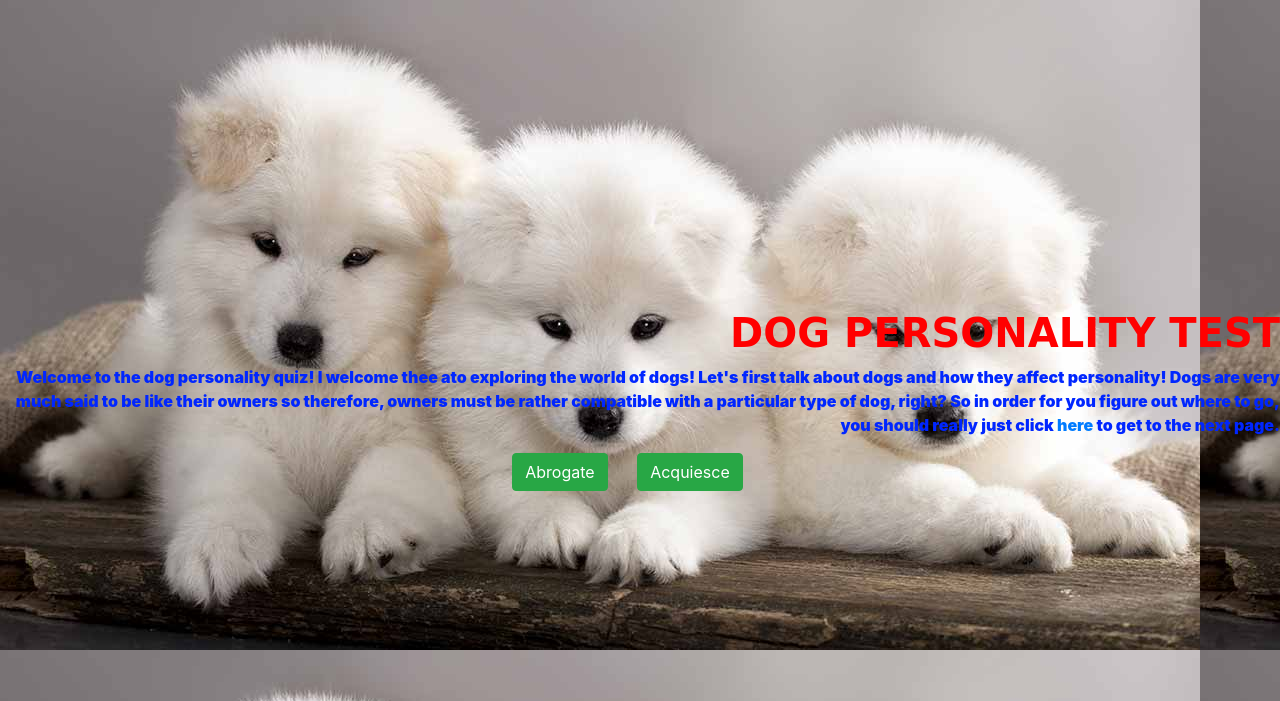
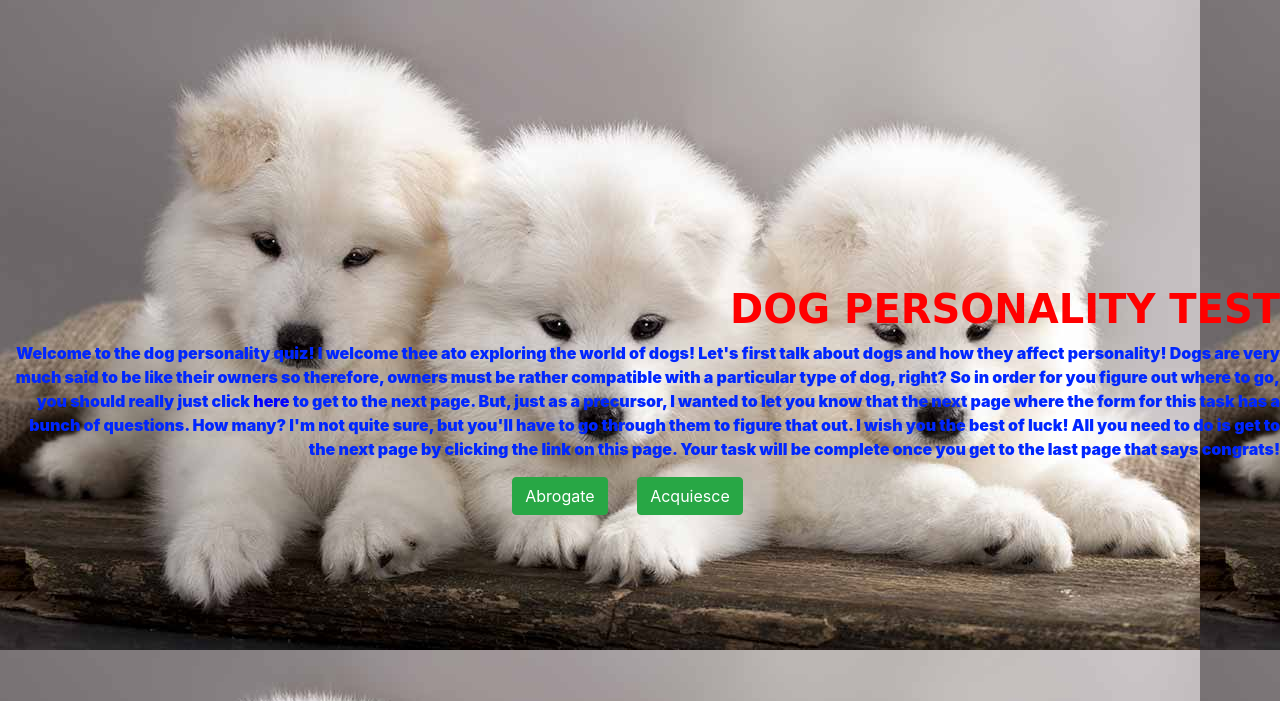
Before and after one commit to jliao13/CS4501-anit-ux-webapp, a Django app: page / in a window 1280 px wide. Shown: the top 701 px of the page. Run offline with Django 3.2, Linux system fonts and the light colour scheme; some libraries are stand-ins or nearby versions.

Commit message:
fix instructions page

```diff
--- a/project/templates/index.html
+++ b/project/templates/index.html
@@ -35,8 +35,11 @@
                     Welcome to the dog personality quiz! I welcome thee ato exploring the world of dogs!
                     Let's first talk about dogs and how they affect personality! Dogs are very much said to
                     be like their owners so therefore, owners must be rather compatible with a particular type of
-                    dog, right? So in order for you figure out where to go, you should really just click <a href='/form/' style="">here</a> to get
-                    to the next page.
+                    dog, right? So in order for you figure out where to go, you should really just click <a href='/form/' style="color:blue">here</a> to get
+                    to the next page. But, just as a precursor, I wanted to let you know that the next page where the form
+                    for this task has a bunch of questions. How many? I'm not quite sure, but you'll have to go through
+                    them to figure that out. I wish you the best of luck! All you need to do is get to the next page by clicking
+                    the link on this page. Your task will be complete once you get to the last page that says congrats!
                 </p>
             </div>
 
```
